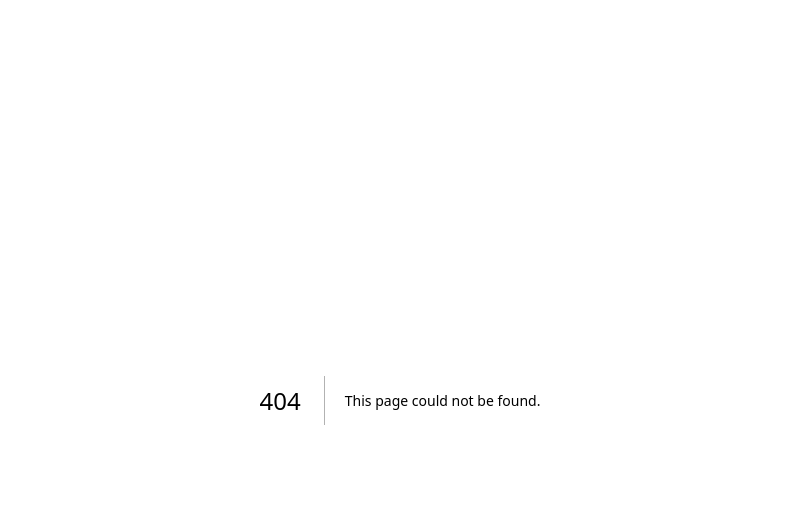
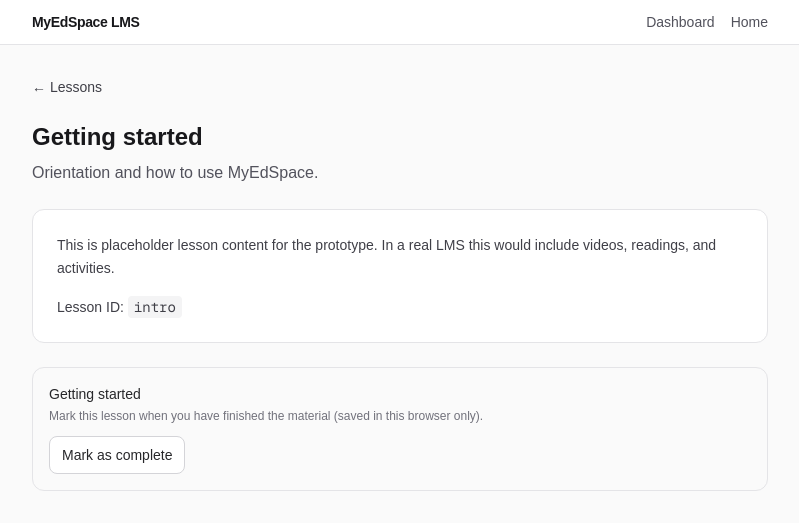
Before and after one commit to WillUK99/mes-takehome, a Next.js app: page /lms/lesson/intro in a window 1280 px wide. Before the commit this address had no page. Shown: the top 530 px of the page, without its empty margins (240-1039 px from the left). Built offline with nearby package versions, Linux system fonts and the light colour scheme.

Commit message:
feat: create lms dashboard ui

```diff
--- /dev/null
+++ b/app/lms/layout.tsx
@@ -0,0 +1,31 @@
+import Link from "next/link";
+
+export default function LmsLayout({
+  children,
+}: {
+  children: React.ReactNode;
+}) {
+  return (
+    <div className="min-h-full bg-zinc-50">
+      <header className="border-b border-zinc-200 bg-white">
+        <div className="mx-auto flex max-w-3xl items-center justify-between gap-4 px-4 py-3">
+          <Link
+            href="/lms"
+            className="text-sm font-semibold tracking-tight text-zinc-900"
+          >
+            MyEdSpace LMS
+          </Link>
+          <nav className="flex gap-4 text-sm text-zinc-600">
+            <Link href="/lms" className="hover:text-zinc-900">
+              Dashboard
+            </Link>
+            <Link href="/" className="hover:text-zinc-900">
+              Home
+            </Link>
+          </nav>
+        </div>
+      </header>
+      <main className="mx-auto max-w-3xl px-4 py-8">{children}</main>
+    </div>
+  );
+}
--- /dev/null
+++ b/app/lms/lesson/[id]/lesson-complete-panel.tsx
@@ -0,0 +1,34 @@
+"use client";
+
+import { useLmsProgressStore } from "@/lib/store/useLmsProgressStore";
+
+type Props = { lessonId: string; lessonTitle: string };
+
+export function LessonCompletePanel({ lessonId, lessonTitle }: Props) {
+  const completedLessonIds = useLmsProgressStore((s) => s.completedLessonIds);
+  const toggleLessonComplete = useLmsProgressStore(
+    (s) => s.toggleLessonComplete,
+  );
+  const complete = completedLessonIds.includes(lessonId);
+
+  return (
+    <div className="rounded-xl border border-zinc-200 bg-zinc-50/80 p-4">
+      <p className="text-sm font-medium text-zinc-800">{lessonTitle}</p>
+      <p className="mt-1 text-xs text-zinc-500">
+        Mark this lesson when you have finished the material (saved in this
+        browser only).
+      </p>
+      <button
+        type="button"
+        onClick={() => toggleLessonComplete(lessonId)}
+        className={`mt-3 inline-flex items-center rounded-lg px-3 py-2 text-sm font-medium transition ${
+          complete
+            ? "bg-emerald-600 text-white hover:bg-emerald-700"
+            : "border border-zinc-300 bg-white text-zinc-800 hover:bg-zinc-50"
+        }`}
+      >
+        {complete ? "Completed — click to undo" : "Mark as complete"}
+      </button>
+    </div>
+  );
+}
--- /dev/null
+++ b/app/lms/lesson/[id]/page.tsx
@@ -0,0 +1,38 @@
+import Link from "next/link";
+import { notFound } from "next/navigation";
+import { getLessonById } from "@/lib/services/lessons";
+import { LessonCompletePanel } from "./lesson-complete-panel";
+
+type PageProps = { params: Promise<{ id: string }> };
+
+export default async function LessonPage({ params }: PageProps) {
+  const { id } = await params;
+  const lesson = getLessonById(id);
+  if (!lesson) notFound();
+
+  return (
+    <article className="space-y-6">
+      <p className="text-sm text-zinc-500">
+        <Link href="/lms" className="font-medium text-zinc-700 hover:text-zinc-900">
+          ← Lessons
+        </Link>
+      </p>
+      <header>
+        <h1 className="text-2xl font-semibold text-zinc-900">
+          {lesson.title}
+        </h1>
+        <p className="mt-2 text-zinc-600">{lesson.summary}</p>
+      </header>
+      <div className="rounded-xl border border-zinc-200 bg-white p-6 text-sm leading-relaxed text-zinc-700">
+        <p>
+          This is placeholder lesson content for the prototype. In a real LMS
+          this would include videos, readings, and activities.
+        </p>
+        <p className="mt-4">
+          Lesson ID: <code className="rounded bg-zinc-100 px-1.5 py-0.5">{id}</code>
+        </p>
+      </div>
+      <LessonCompletePanel lessonId={id} lessonTitle={lesson.title} />
+    </article>
+  );
+}
--- /dev/null
+++ b/app/lms/lms-dashboard.tsx
@@ -0,0 +1,87 @@
+"use client";
+
+import { useEffect } from "react";
+import Link from "next/link";
+import { LESSONS } from "@/lib/services/lessons";
+import { useLmsProgressStore } from "@/lib/store/useLmsProgressStore";
+import { useSessionStore } from "@/lib/store/useSessionStore";
+import { LmsProgressSummary } from "./lms-progress-summary";
+
+export type LmsInitialSession = { studentId: string; name: string } | null;
+
+export function LmsDashboard({
+  initialSession,
+}: {
+  initialSession: LmsInitialSession;
+}) {
+  const name = useSessionStore((s) => s.name);
+  const setSession = useSessionStore((s) => s.setSession);
+  const completedLessonIds = useLmsProgressStore((s) => s.completedLessonIds);
+
+  useEffect(() => {
+    if (initialSession) {
+      setSession({
+        studentId: initialSession.studentId,
+        name: initialSession.name,
+      });
+    }
+  }, [initialSession, setSession]);
+
+  return (
+    <div className="space-y-8">
+      <div>
+        <h1 className="text-2xl font-semibold text-zinc-900">Dashboard</h1>
+        <p className="mt-1 text-zinc-600">
+          {name ? (
+            <>
+              Welcome, <span className="font-medium text-zinc-800">{name}</span>
+              .
+            </>
+          ) : (
+            "Welcome to your learning space."
+          )}
+        </p>
+        <p className="mt-2 text-sm text-zinc-500">
+          Session is simulated (cookie + local storage). This is a prototype.
+        </p>
+      </div>
+
+      <LmsProgressSummary />
+
+      <section>
+        <h2 className="text-lg font-medium text-zinc-900">Lessons</h2>
+        <ul className="mt-3 divide-y divide-zinc-200 rounded-xl border border-zinc-200 bg-white">
+          {LESSONS.map((lesson) => {
+            const done = completedLessonIds.includes(lesson.id);
+            return (
+              <li key={lesson.id}>
+                <Link
+                  href={`/lms/lesson/${lesson.id}`}
+                  className="flex items-start gap-3 px-4 py-4 transition hover:bg-zinc-50"
+                >
+                  <span
+                    className={`mt-0.5 inline-flex h-6 shrink-0 items-center rounded-full px-2 text-xs font-medium ${
+                      done
+                        ? "bg-emerald-100 text-emerald-800"
+                        : "bg-zinc-100 text-zinc-600"
+                    }`}
+                  >
+                    {done ? "Done" : "Open"}
+                  </span>
+                  <span className="min-w-0 flex-1">
+                    <span className="font-medium text-zinc-900">
+                      {lesson.title}
+                    </span>
+                    <span className="mt-0.5 block text-sm text-zinc-600">
+                      {lesson.summary}
+                    </span>
+                  </span>
+                </Link>
+              </li>
+            );
+          })}
+        </ul>
+      </section>
+    </div>
+  );
+}
--- /dev/null
+++ b/app/lms/lms-progress-summary.tsx
@@ -0,0 +1,54 @@
+"use client";
+
+import { LESSONS } from "@/lib/services/lessons";
+import { useLmsProgressStore } from "@/lib/store/useLmsProgressStore";
+
+export function LmsProgressSummary() {
+  const completedLessonIds = useLmsProgressStore((s) => s.completedLessonIds);
+  const total = LESSONS.length;
+  const completed = LESSONS.filter((l) =>
+    completedLessonIds.includes(l.id),
+  ).length;
+  const pct = total === 0 ? 0 : Math.round((completed / total) * 100);
+
+  return (
+    <section
+      className="rounded-xl border border-zinc-200 bg-white p-5"
+      aria-labelledby="progress-heading"
+    >
+      <h2
+        id="progress-heading"
+        className="text-lg font-medium text-zinc-900"
+      >
+        Your progress
+      </h2>
+      <div className="mt-4 flex flex-wrap items-baseline gap-x-3 gap-y-1">
+        <span className="text-3xl font-semibold tabular-nums text-zinc-900">
+          {completed}
+        </span>
+        <span className="text-zinc-500">/</span>
+        <span className="text-xl tabular-nums text-zinc-600">{total}</span>
+        <span className="text-sm text-zinc-500">lessons completed</span>
+      </div>
+      <div className="mt-3">
+        <div
+          className="h-2 overflow-hidden rounded-full bg-zinc-100"
+          role="progressbar"
+          aria-valuenow={pct}
+          aria-valuemin={0}
+          aria-valuemax={100}
+          aria-label="Course completion"
+        >
+          <div
+            className="h-full rounded-full bg-emerald-600 transition-[width] duration-300 ease-out"
+            style={{ width: `${pct}%` }}
+          />
+        </div>
+        <p className="mt-2 text-sm text-zinc-600">
+          <span className="font-medium tabular-nums text-zinc-800">{pct}%</span>{" "}
+          of the course
+        </p>
+      </div>
+    </section>
+  );
+}
--- /dev/null
+++ b/app/lms/page.tsx
@@ -0,0 +1,15 @@
+import { cookies } from "next/headers";
+import { SESSION_COOKIE_NAME } from "@/lib/constants/session";
+import { getStudentById } from "@/lib/server/memory-store";
+import { LmsDashboard } from "./lms-dashboard";
+
+export default async function LmsPage() {
+  const cookieStore = await cookies();
+  const sid = cookieStore.get(SESSION_COOKIE_NAME)?.value;
+  const student = sid ? getStudentById(sid) : undefined;
+  const initialSession = student
+    ? { studentId: student.id, name: student.name }
+    : null;
+
+  return <LmsDashboard initialSession={initialSession} />;
+}
--- /dev/null
+++ b/lib/store/useLmsProgressStore.ts
@@ -0,0 +1,25 @@
+import { create } from "zustand";
+import { persist } from "zustand/middleware";
+
+export interface LmsProgressSlice {
+  completedLessonIds: string[];
+  toggleLessonComplete: (lessonId: string) => void;
+}
+
+export const useLmsProgressStore = create<LmsProgressSlice>()(
+  persist(
+    (set) => ({
+      completedLessonIds: [],
+      toggleLessonComplete: (lessonId) =>
+        set((state) => {
+          const has = state.completedLessonIds.includes(lessonId);
+          return {
+            completedLessonIds: has
+              ? state.completedLessonIds.filter((id) => id !== lessonId)
+              : [...state.completedLessonIds, lessonId],
+          };
+        }),
+    }),
+    { name: "myedspace-lms-progress" },
+  ),
+);
```
